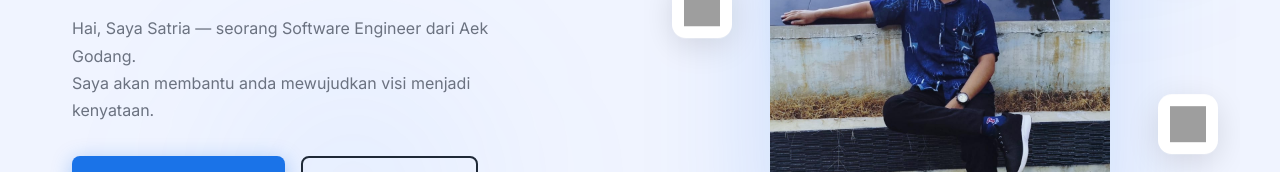
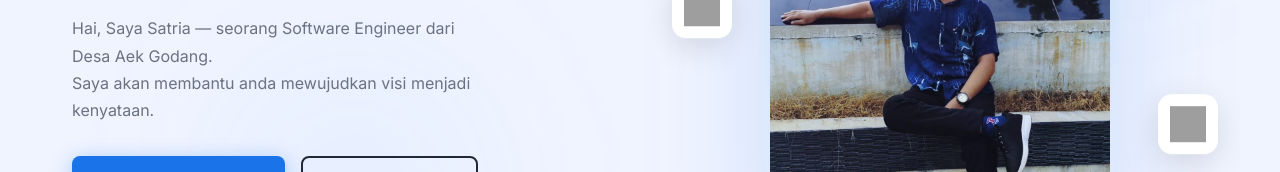
Before and after one commit to SatriaSbPohan/satriapohan, a website built with Vite: page index.html in a window 1280 px wide. Shown: the part 418-590 px from the top of the page. Built offline with nearby package versions, Linux system fonts and the light colour scheme; grey boxes are pictures that could not be loaded.

Commit message:
Update index.html

```diff
--- a/index.html
+++ b/index.html
@@ -56,7 +56,7 @@
           #<span class="hero-role" id="hero-role">Web Developer</span>
         </h1>
         <p class="hero-desc">
-          Hai, Saya Satria — seorang Software Engineer dari Aek Godang.<br>
+          Hai, Saya Satria — seorang Software Engineer dari Desa Aek Godang.<br>
           Saya akan membantu anda mewujudkan visi menjadi kenyataan.
         </p>
         <div class="hero-cta">
```
